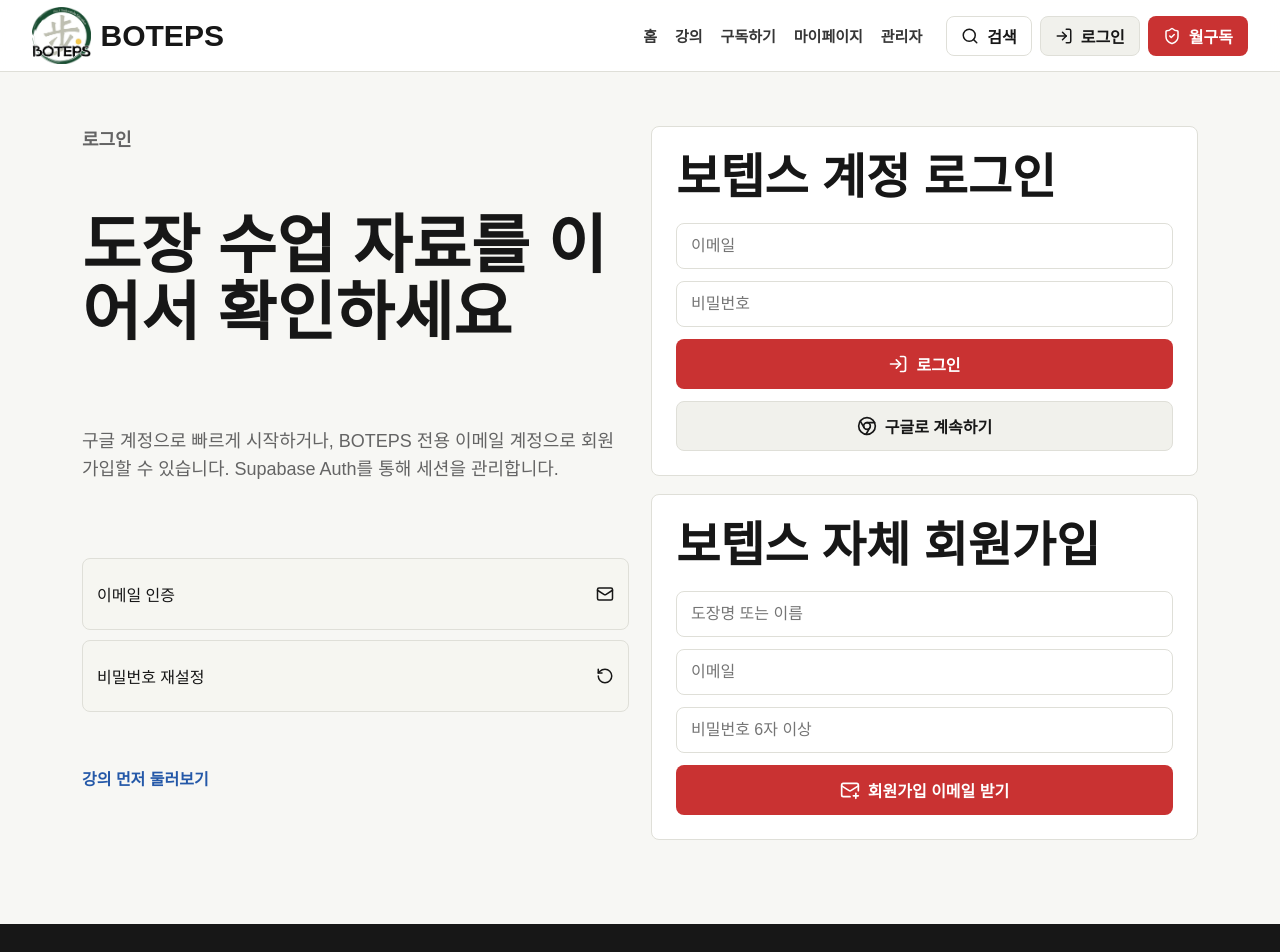
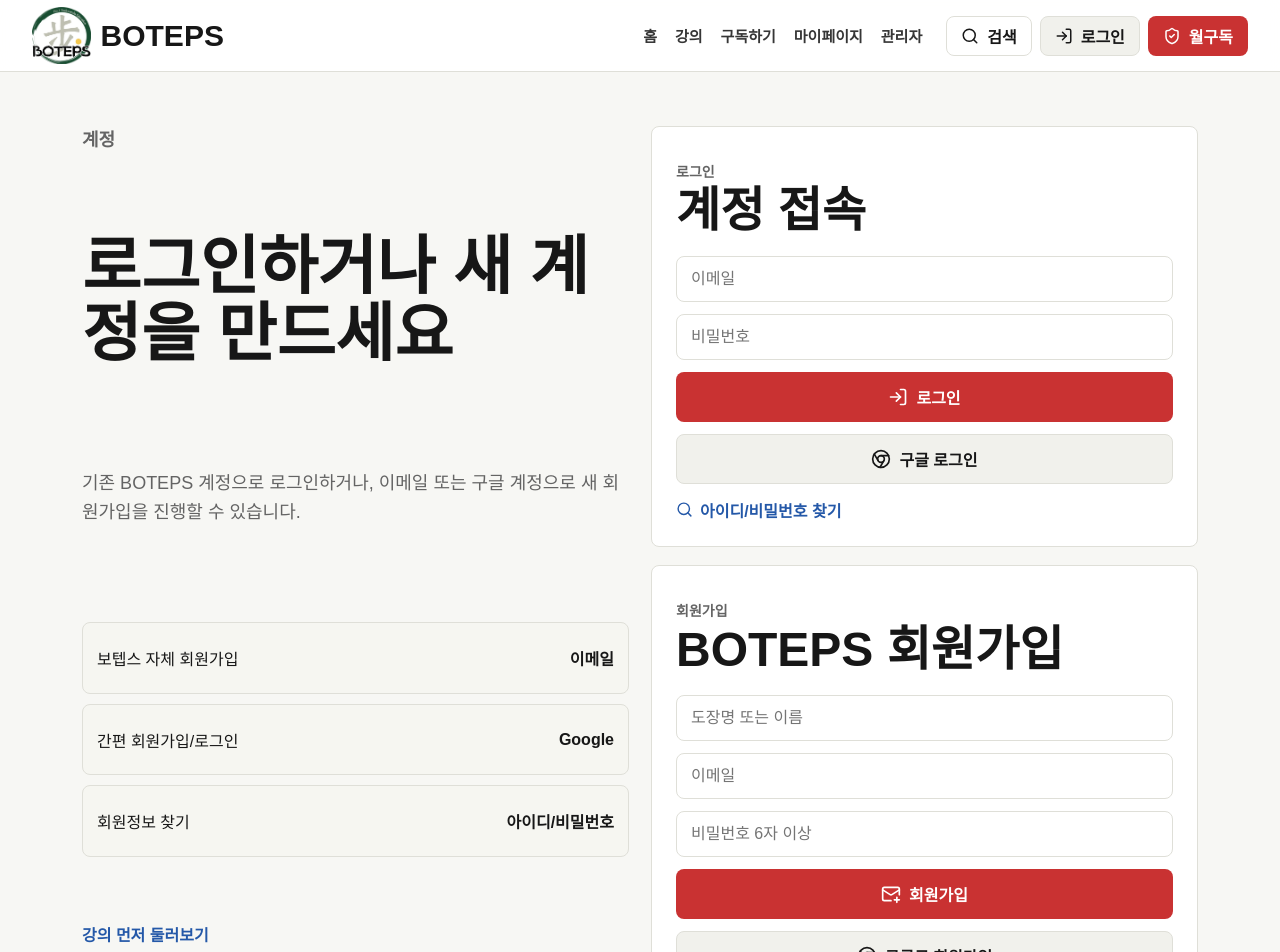
Before and after one commit to boteps4120-alt/botepswep, a Next.js app: page /login in a window 1280 px wide. Shown: the top 952 px of the page. Built offline with nearby package versions, Linux system fonts and the light colour scheme; no server answers.

Commit message:
Refine auth screens

```diff
--- a/app/globals.css
+++ b/app/globals.css
@@ -656,6 +656,15 @@ h3 {
   padding: 12px 14px;
 }
 
+.account-help-link {
+  align-items: center;
+  color: var(--blue);
+  display: inline-flex;
+  font-weight: 900;
+  gap: 7px;
+  margin-top: 14px;
+}
+
 .table-wrap {
   overflow-x: auto;
 }
--- a/app/login/page.tsx
+++ b/app/login/page.tsx
@@ -1,5 +1,4 @@
 import Link from "next/link";
-import { Mail, RotateCcw } from "lucide-react";
 import { AuthForm } from "@/components/auth-form";
 
 export default function LoginPage() {
@@ -7,20 +6,23 @@ export default function LoginPage() {
     <section className="page-shell">
       <div className="auth-grid">
         <div className="page-title">
-          <p className="eyebrow">로그인</p>
-          <h1>도장 수업 자료를 이어서 확인하세요</h1>
+          <p className="eyebrow">계정</p>
+          <h1>로그인하거나 새 계정을 만드세요</h1>
           <p>
-            구글 계정으로 빠르게 시작하거나, BOTEPS 전용 이메일 계정으로 회원가입할 수 있습니다.
-            Supabase Auth를 통해 세션을 관리합니다.
+            기존 BOTEPS 계정으로 로그인하거나, 이메일 또는 구글 계정으로 새 회원가입을 진행할 수 있습니다.
           </p>
           <div className="integration-list">
             <div className="integration-item">
-              <span>이메일 인증</span>
-              <Mail size={18} />
+              <span>보텝스 자체 회원가입</span>
+              <strong>이메일</strong>
             </div>
             <div className="integration-item">
-              <span>비밀번호 재설정</span>
-              <RotateCcw size={18} />
+              <span>간편 회원가입/로그인</span>
+              <strong>Google</strong>
+            </div>
+            <div className="integration-item">
+              <span>회원정보 찾기</span>
+              <strong>아이디/비밀번호</strong>
             </div>
           </div>
           <div className="form-actions">
--- a/components/auth-form.tsx
+++ b/components/auth-form.tsx
@@ -1,7 +1,8 @@
 "use client";
 
 import { useActionState } from "react";
-import { Chrome, LogIn, MailPlus } from "lucide-react";
+import Link from "next/link";
+import { Chrome, LogIn, MailPlus, Search } from "lucide-react";
 import { signInWithGoogle, signInWithPassword, signUpWithPassword } from "@/app/auth/actions";
 
 const initialState = {
@@ -15,7 +16,8 @@ export function AuthForm() {
   return (
     <div className="auth-stack">
       <section className="auth-panel">
-        <h2>보텝스 계정 로그인</h2>
+        <p className="eyebrow">로그인</p>
+        <h2>계정 접속</h2>
         <form action={loginAction} className="form-grid">
           <input className="form-input" name="email" placeholder="이메일" type="email" autoComplete="email" />
           <input className="form-input" name="password" placeholder="비밀번호" type="password" autoComplete="current-password" />
@@ -28,13 +30,18 @@ export function AuthForm() {
         <form action={signInWithGoogle}>
           <button className="icon-button subtle large full-button">
             <Chrome size={20} />
-            <span>구글로 계속하기</span>
+            <span>구글 로그인</span>
           </button>
         </form>
+        <Link className="account-help-link" href="/account-help">
+          <Search size={17} />
+          <span>아이디/비밀번호 찾기</span>
+        </Link>
       </section>
 
       <section className="auth-panel">
-        <h2>보텝스 자체 회원가입</h2>
+        <p className="eyebrow">회원가입</p>
+        <h2>BOTEPS 회원가입</h2>
         <form action={signupAction} className="form-grid">
           <input className="form-input" name="displayName" placeholder="도장명 또는 이름" autoComplete="name" />
           <input className="form-input" name="email" placeholder="이메일" type="email" autoComplete="email" />
@@ -42,7 +49,13 @@ export function AuthForm() {
           {signupState.message ? <p className="form-message">{signupState.message}</p> : null}
           <button className="icon-button primary large" disabled={signupPending}>
             <MailPlus size={20} />
-            <span>{signupPending ? "가입 처리 중" : "회원가입 이메일 받기"}</span>
+            <span>{signupPending ? "가입 처리 중" : "회원가입"}</span>
+          </button>
+        </form>
+        <form action={signInWithGoogle}>
+          <button className="icon-button subtle large full-button">
+            <Chrome size={20} />
+            <span>구글로 회원가입</span>
           </button>
         </form>
       </section>
```
Also changed, not shown: app/account-help/page.tsx (added, +54 -0 lines).
